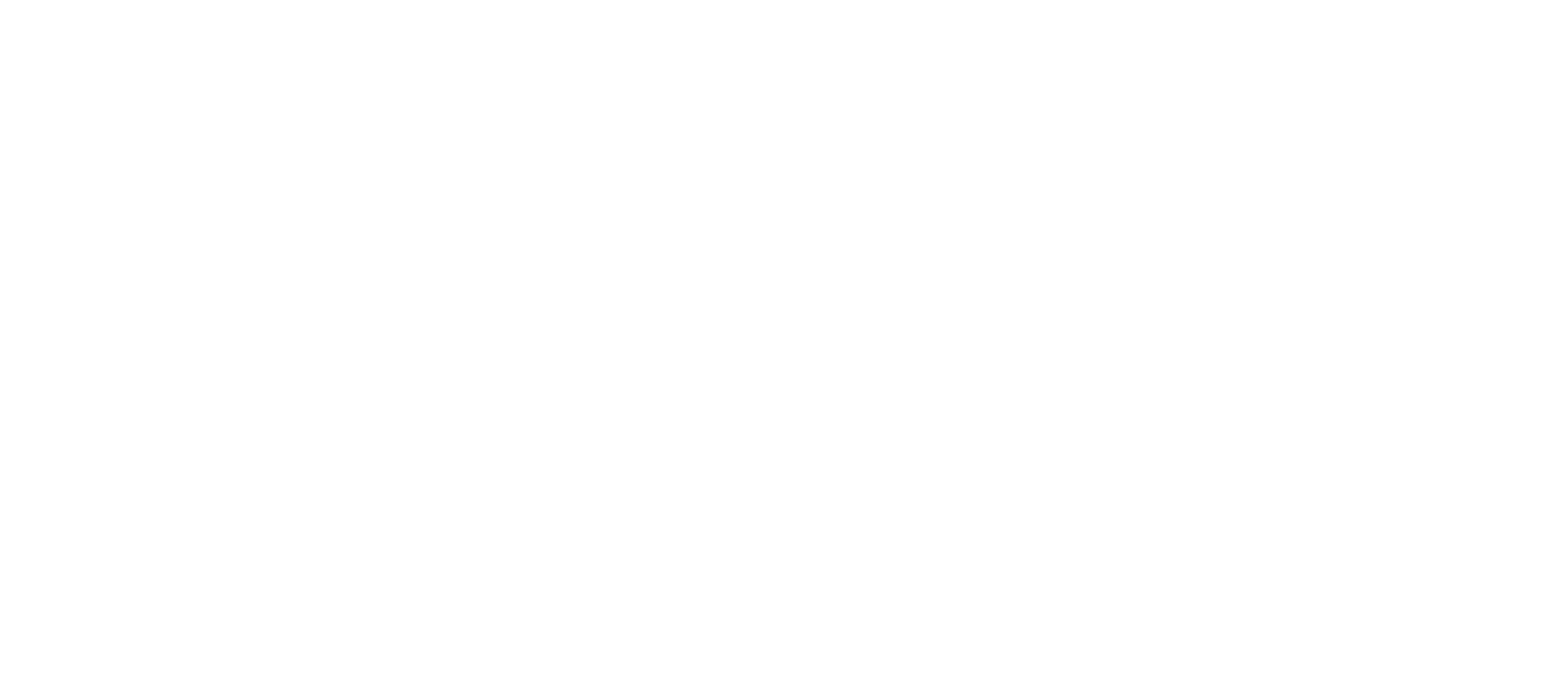
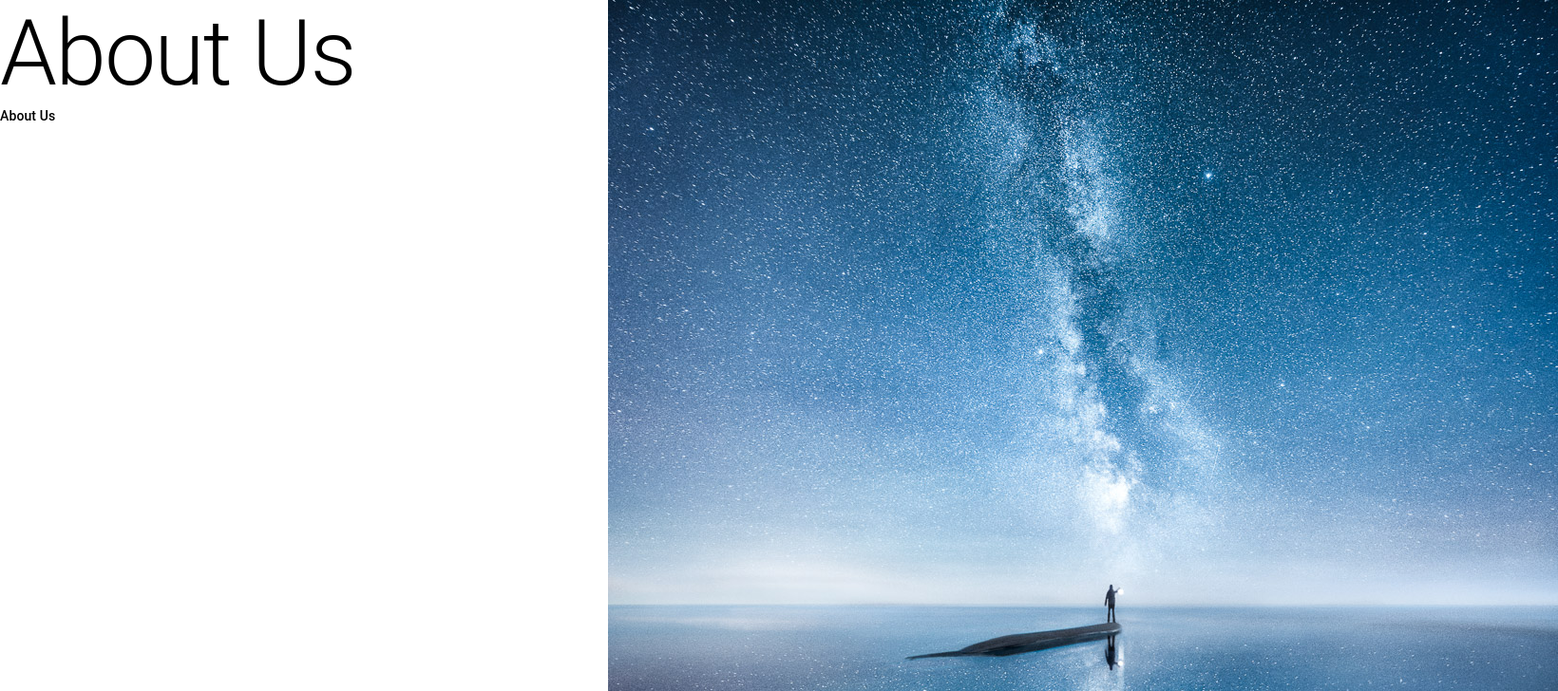
Before and after one commit to kscheltema/Lunar-App-Builder, a React (Create React App) app: page / in a window 1280 px wide. Shown: the top 728 px of the page at 95% size, 1640 px wide, since content can reach past the window. Built offline with nearby package versions, Linux system fonts and the light colour scheme.

Commit message:
basic about us

```diff
--- a/src/App.js
+++ b/src/App.js
@@ -1,8 +1,9 @@
+import About from "./pages/About";
 
 function App() {
   return (
     <div className="App">
-
+<About />
     </div>
   );
 }
--- /dev/null
+++ b/src/pages/About.js
@@ -0,0 +1,40 @@
+import {Fragment} from "react";
+import {Grid, Hidden, Typography} from "@material-ui/core";
+import test from "../assets/test.png";
+
+function About() {
+    return (
+        <Fragment>
+            <Hidden smDown>
+            <section className="About Small">
+                <Grid container md={12} justify="center" direction="row">
+                    <Grid item md={6} >
+                        <Grid>
+                <Typography variant="h1">
+                    About Us
+                </Typography>
+                        </Grid>
+                        <Grid item md={6} >
+                <Typography variant="subtitle2">
+                    About Us
+                </Typography>
+                </Grid>
+                </Grid>
+                <Grid item md={6} >
+                    <img src={test} alt="test" />
+                </Grid>
+
+                    </Grid>
+      </section>
+      </Hidden>
+
+      <Hidden mdUp>
+      <section className="About Medium">
+
+  </section>
+  </Hidden>
+      </Fragment>
+    );
+  }
+
+  export default About;
```
Also changed, not shown: src/assets/test.png (added).
